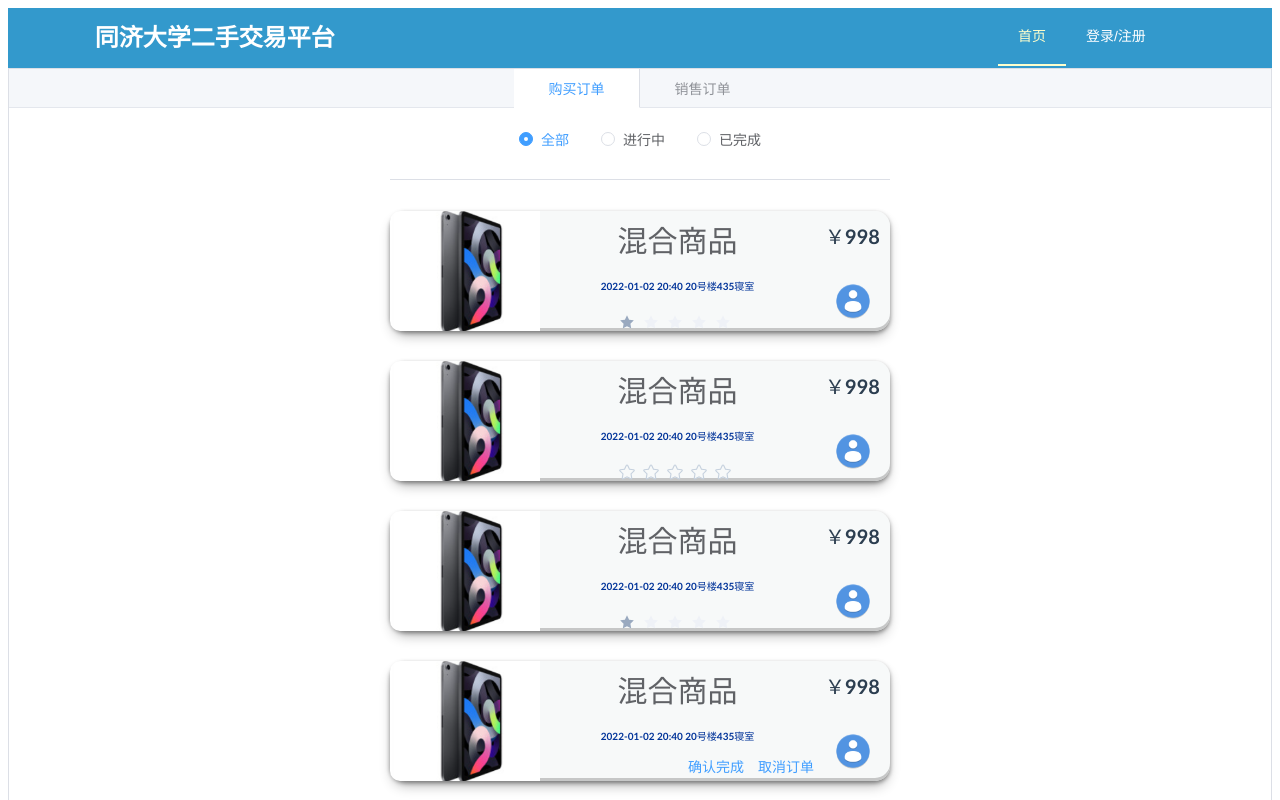
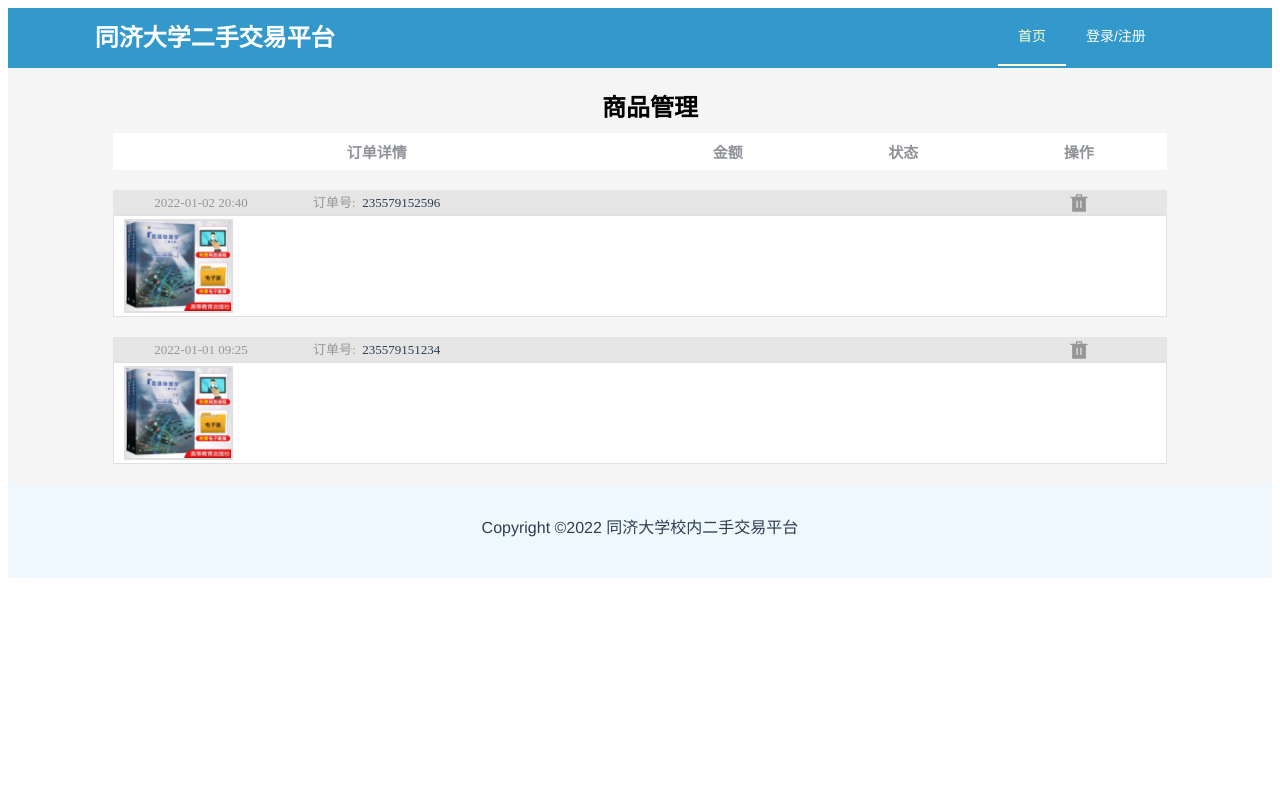
Before and after one commit to 3fuyang/flea-market, a Vue app: page /order in a window 1280 px wide. Shown: the top 800 px of the page. Built offline with nearby package versions, Linux system fonts and the light colour scheme; a web font is replaced by a local one.

Commit message:
修改订单页面以适配订单列表组件，目前使用假数据调试静态页面。

```diff
--- a/src/views/User/Order.vue
+++ b/src/views/User/Order.vue
@@ -1,37 +1,60 @@
 <template>
-<div class="order">
-	<el-tabs type="border-card" stretch>
-        <el-tab-pane label="购买订单">
-            <OrderCardList :isCustomer="true"/>
-        </el-tab-pane>
-        <el-tab-pane label="销售订单">
-            <OrderCardList :isCustomer="false"/>
-        </el-tab-pane>
-    </el-tabs>
+<div id="name">
+  <span class="title">商品管理</span><br/>
+  <el-row>
+    <el-col :span="2"></el-col>
+    <el-col :span="20">
+      <OrderListTable :orderList="orderList"/>
+    </el-col>
+    <el-col :span="2"></el-col>
+  </el-row>
 </div>
 </template>
 
+<script setup>
+import {ref} from 'vue'
+import OrderListTable from '../../components/OrderListTable.vue';
+const orderList = ref([{
+  userRole: 0,
+  orderId: 235579152596,
+  goodId: 0,
+  goodName: "混合商品",
+  image: require("@/assets/physics.png"),
+  time: "2022-01-02 20:40",
+  isCompleted: true,
+  commentStars: 1,
+  price: 998,
+  comment: "被骗了！无良商家还我血汗钱！！！！",
+  detailedDescription: "2022年1月2日晚上8点40后，卖家一直会在20号楼435寝室等着的，可以找一个时间来领，尽量不要来的太晚，以免影响其他人休息。",
+  reportState: 1,
+  reportReason: "无良商家，贩卖假冒伪劣产品！！",
+  reportReply: "很抱歉给您造成了不好的购物体验，该商家当前已被封号处理，付款金额也将在七个工作日内返回给您的账号",
+  name: "绝对不是奸商",
+},{
+  userRole: 0,
+  orderId: 235579151234,
+  goodId: 1,
+  goodName: "混合商品",
+  image: require("@/assets/physics.png"),
+  time: "2022-01-01 09:25",
+  isCompleted: true,
+  commentStars: 5,
+  price: 120,
+  comment: "被骗了！无良商家还我血汗钱！！！！",
+  detailedDescription: "2022年1月2日晚上8点40后，卖家一直会在20号楼435寝室等着的，可以找一个时间来领，尽量不要来的太晚，以免影响其他人休息。",
+  reportState: 1,
+  reportReason: "无良商家，贩卖假冒伪劣产品！！",
+  reportReply: "很抱歉给您造成了不好的购物体验，该商家当前已被封号处理，付款金额也将在七个工作日内返回给您的账号",
+  name: "绝对不是奸商",
+}]);
+</script>
+
 <style scoped>
-::v-deep .el-tabs__nav-scroll{
-	width:20%;
-	margin:0 auto
+.title{
+  display: inline-block;
+  color: #000000;
+  margin: 20px 0px 10px 20px;
+  font-size: 24px;
+  font-weight: bold;
 }
 </style>
-
-<script>
-import OrderCardList from '@/components/OrderCardList.vue'
-
-export default {
-    components:{
-        OrderCardList
-    },
-    data(){
-        return{
-
-        }
-    },
-    methods:{
-
-    },
-}
-</script>
```
